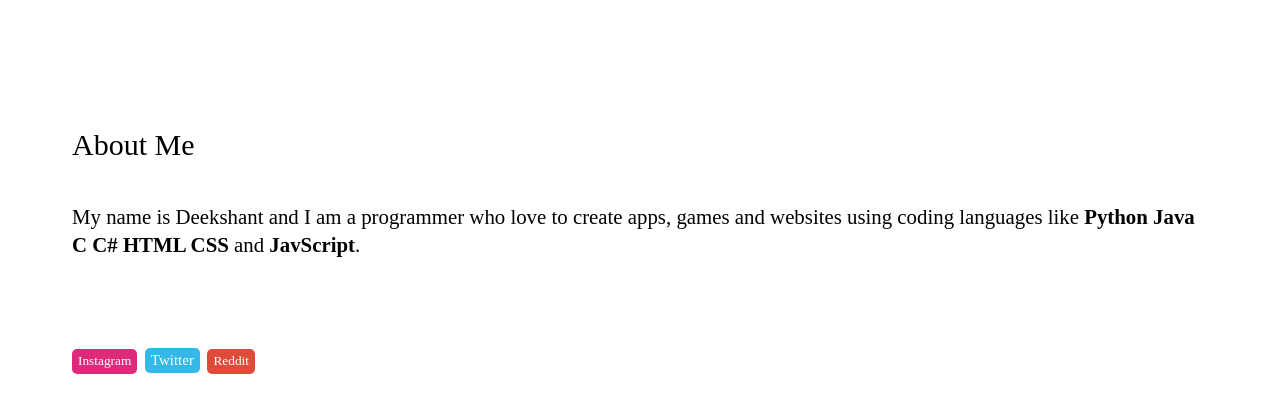
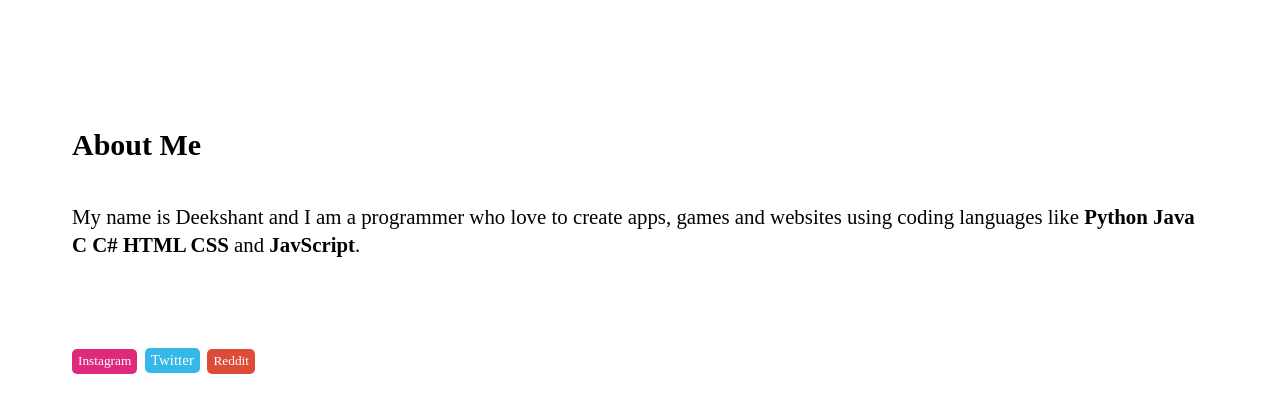
Before and after one commit to realdeekshant/aboutme, a plain HTML site: page index.html in a window 1280 px wide. Drawn offline with Linux system fonts and the light colour scheme.

Commit message:
Update index.html

```diff
--- a/index.html
+++ b/index.html
@@ -7,7 +7,7 @@
     <link rel="stylesheet" href="style.css">
 </head>
 <body class="Title">
-    About Me
+    <b>About Me</b>
     <div class="discription">
         <small>My name is Deekshant and I am a programmer who love to create apps, games and websites using coding languages like
             <b>
```
